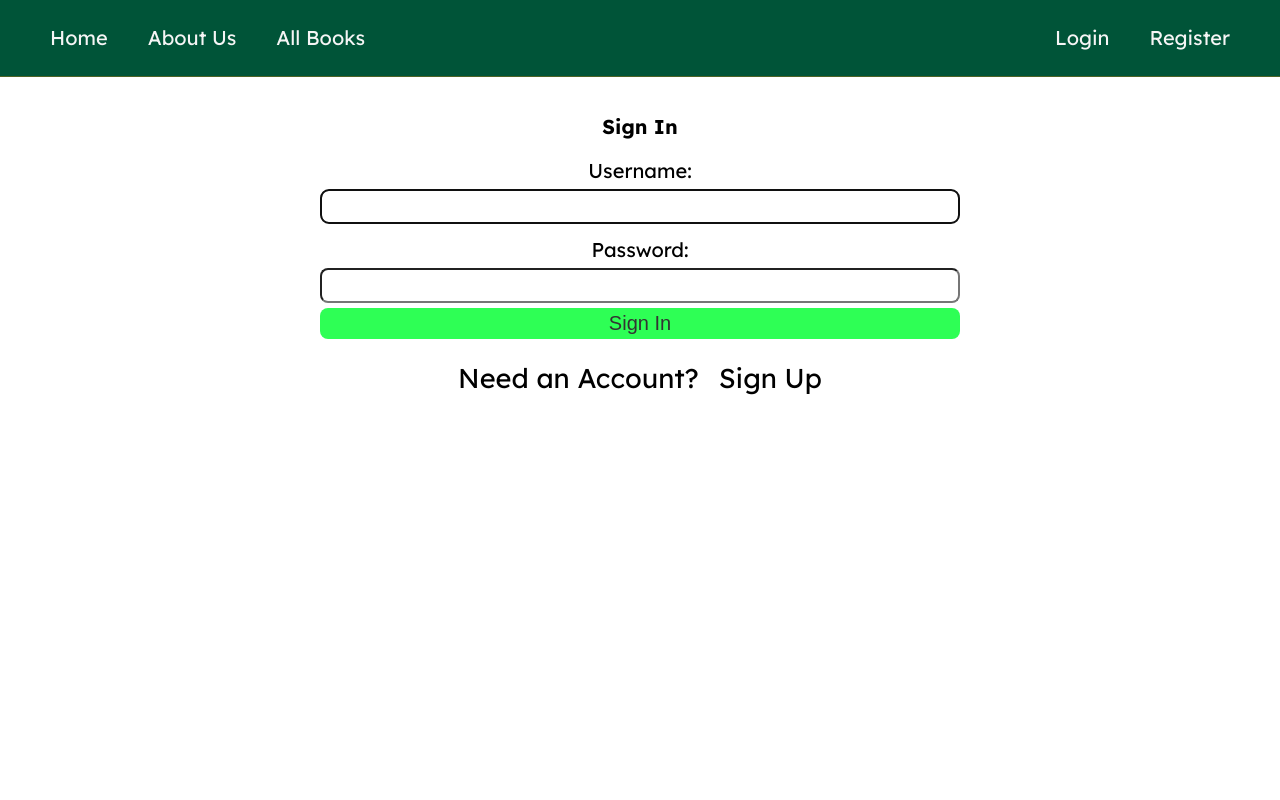
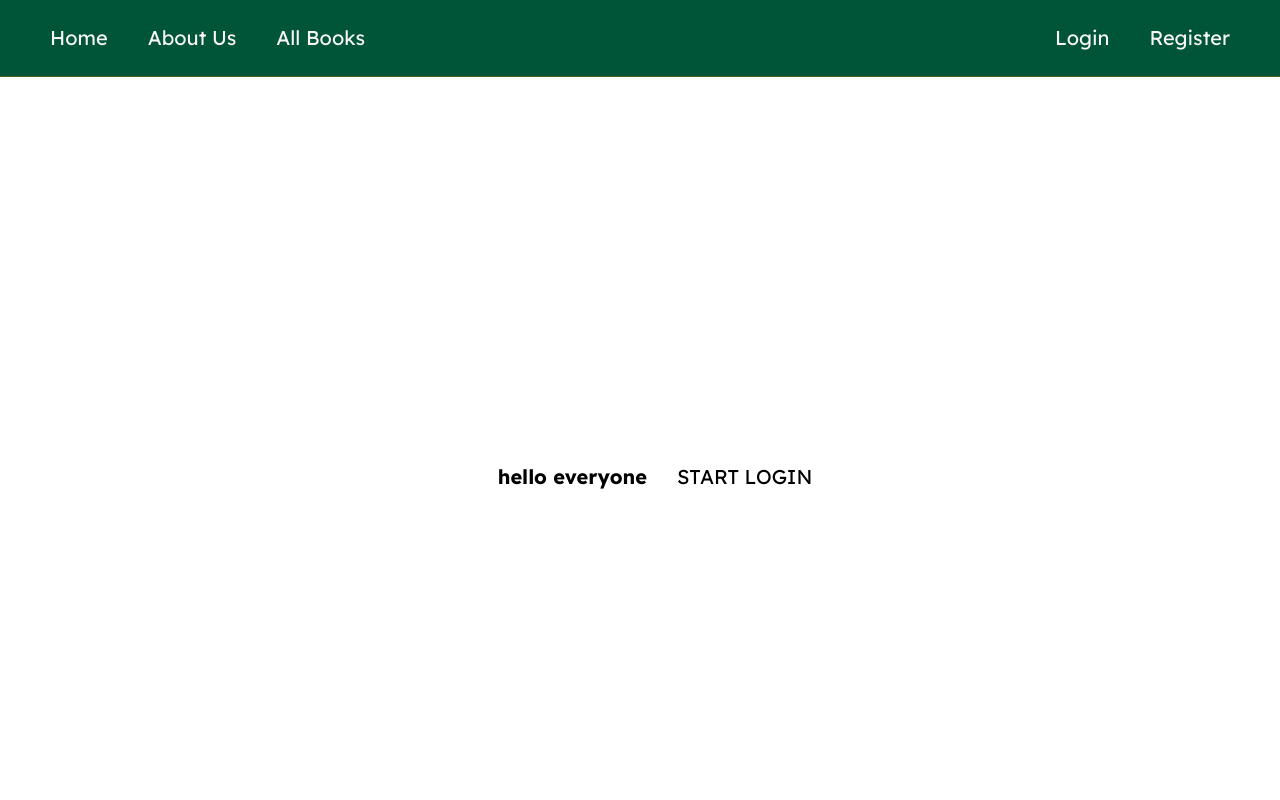
Before and after one commit to giorgi858/Client_Frontend_Book_Project, a React (Create React App) app: page /book in a window 1280 px wide. Before the commit this address led to /login. Shown: the top 800 px of the page. Built offline with nearby package versions, Linux system fonts and the light colour scheme.

Commit message:
fix login issue

```diff
--- a/src/components/ProtectedRoute.js
+++ b/src/components/ProtectedRoute.js
@@ -1,12 +1,12 @@
-import { Navigate } from "react-router-dom";
+import { Link, Navigate } from "react-router-dom";
 import { jwtDecode } from "jwt-decode";
 import api from "../api";
 import { REFRESH_TOKEN, ACCESS_TOKEN } from "../constants";
-import { useEffect } from "react";
+import { useEffect, useState } from "react";
 import useIsAuthorized from "../hooks/useIsAuthorized";
 
 const ProtectedRoute = ({ children }) => {
-    const {isAuthorized, setIsAuthorized } =useIsAuthorized()
+    const {isAuthorized, setIsAuthorized} =useIsAuthorized()
 
     useEffect(() => {
         auth().catch(() => setIsAuthorized(false))
@@ -47,10 +47,10 @@ const ProtectedRoute = ({ children }) => {
             setIsAuthorized(true)
         }
     }
-    if (isAuthorized === null) {
-        return <div>Loading ...</div>
-    }
-  return  isAuthorized ? children : <Navigate to='/login'/>
+  return  isAuthorized && children ? children : <div className="div-login-in-protectedRoute">
+    <h1>hello everyone</h1>
+    <Link to='/login'>START LOGIN</Link>
+  </div>
 }
 
 export default ProtectedRoute
--- a/src/context/AuthProvider.js
+++ b/src/context/AuthProvider.js
@@ -3,7 +3,7 @@ import { useState, createContext } from "react";
 const AuthContext = createContext({})
 
 export const AuthProvider = ({ children }) => {
-    const [isAuthorized, setIsAuthorized] =useState(null)
+    const [isAuthorized, setIsAuthorized] =useState(false)
     return (
         <AuthContext.Provider value={{ isAuthorized, setIsAuthorized }}>
             { children }
--- a/src/style.css
+++ b/src/style.css
@@ -471,3 +471,13 @@ margin-top: 0.5rem;
   cursor: pointer;
   background-color: white;
 }
+
+.div-login-in-protectedRoute {
+  display: flex;
+  justify-content: center;
+  align-items: center;
+  min-height: 100vh;
+}
+.div-login-in-protectedRoute h1 {
+  margin: 30px;
+}
```
Also changed, not shown: src/components/Navbar.js (+5 -3 lines).
